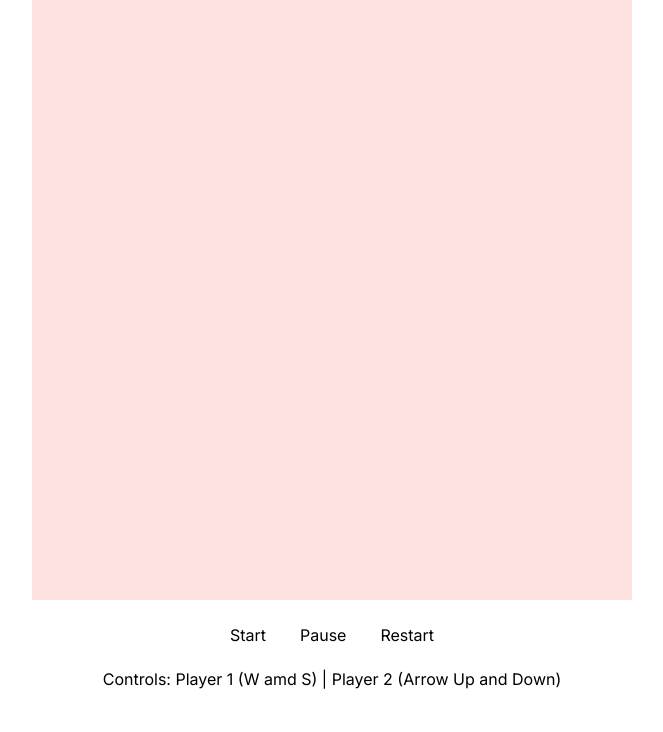
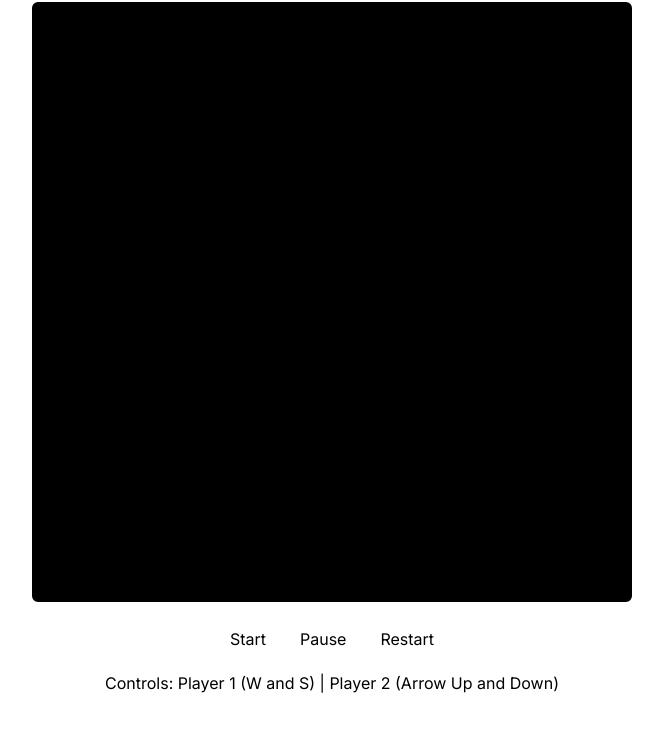
Before and after one commit to grandmastr/games, a Next.js app: page /pong in a window 1280 px wide. Shown: the top 732 px of the page, without its empty margins (308-971 px from the left). Built offline with nearby package versions, Linux system fonts and the light colour scheme.

Commit message:
completed canvas work

```diff
--- /dev/null
+++ b/src/features/PongGame/components/Button/index.tsx
@@ -0,0 +1,12 @@
+import {ReactElement} from "react";
+
+export default function ({children}: {children: React.ReactNode}): ReactElement {
+  return (
+    <button
+      className={
+        'transition ease-in-out px-3 py-1.5 bg-white text-black rounded-sm hover:scale-150'
+      }>
+      {children}
+    </button>
+  );
+};
--- /dev/null
+++ b/src/features/PongGame/components/index.js
@@ -0,0 +1 @@
+export {default as Button} from './Button';
--- a/src/features/PongGame/index.tsx
+++ b/src/features/PongGame/index.tsx
@@ -1,26 +1,41 @@
-import {ReactElement} from 'react';
+'use client';
+
+import React, {ReactElement} from 'react';
+
+import {Button} from './components';
 
 const Pong = (): ReactElement => {
+  const canvas = React.useRef<HTMLCanvasElement | null>(null);
+  const animationId = React.useRef<number | null>(null);
+
+  const [isRunning, setIsRunning] = React.useState<boolean>(false);
+
+  React.useEffect(() => {
+    let ctx: CanvasRenderingContext2D;
+
+    if (canvas.current) {
+      // @ts-ignore
+      ctx = canvas.current.getContext('2d');
+    }
+  }, []);
+
   return (
     <div className={'max-w-2xl m-auto px-2 flex flex-col'}>
       <canvas
         width={600}
         height={600}
-        className={'bg-red-100 m-auto border-1 border-solid border-black'}
+        className={
+          'bg-black m-auto border-2 border-solid border-white rounded-lg'
+        }
+        ref={canvas}
       />
       <div className={'mx-auto mt-5 flex gap-2.5'}>
-        <button className={'px-3 py-1.5 bg-white text-black rounded-sm'}>
-          Start
-        </button>
-        <button className={'px-3 py-1.5 bg-white text-black rounded-sm'}>
-          Pause
-        </button>
-        <button className={'px-3 py-1.5 bg-white text-black rounded-sm'}>
-          Restart
-        </button>
+        <Button>Start</Button>
+        <Button>Pause</Button>
+        <Button>Restart</Button>
       </div>
       <p className={'text-center m-5'}>
-        Controls: Player 1 (W amd S) | Player 2 (Arrow Up and Down){' '}
+        Controls: Player 1 (W and S) | Player 2 (Arrow Up and Down){' '}
       </p>
     </div>
   );
```
